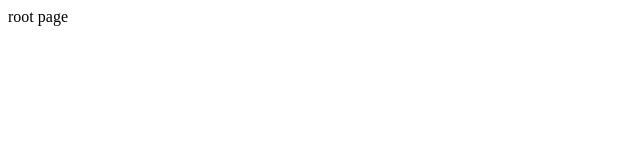
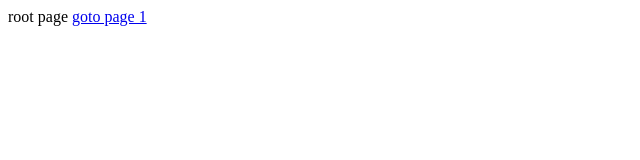
Before and after one commit to mrmorphic/mrmorphic.github.io, a plain HTML site: page index.html in a window 1280 px wide. Shown: the full height of the page, 0-640 px from the left. Drawn offline with Linux system fonts and the light colour scheme.

Commit message:
link to page 1

```diff
--- a/index.html
+++ b/index.html
@@ -1,5 +1,7 @@
 <html>
   <body>
     root page
+
+    <a href="/page1">goto page 1</a>
   </body>
 </html>
```
